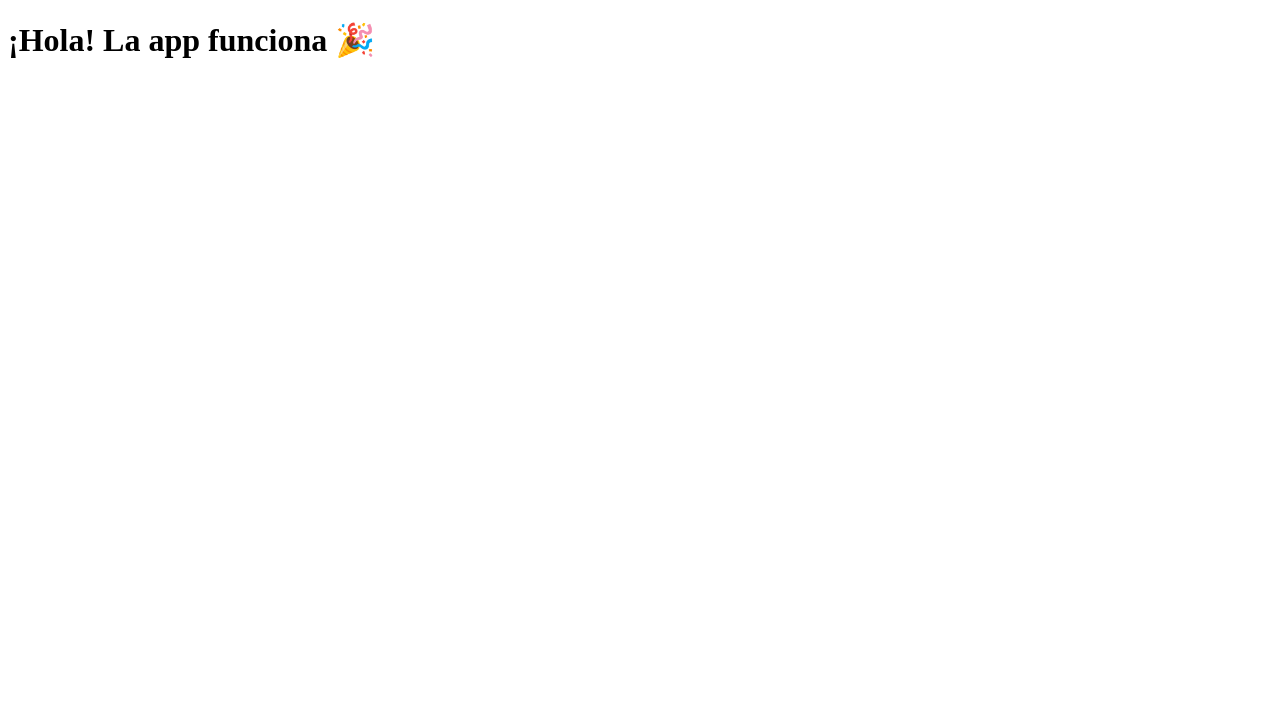
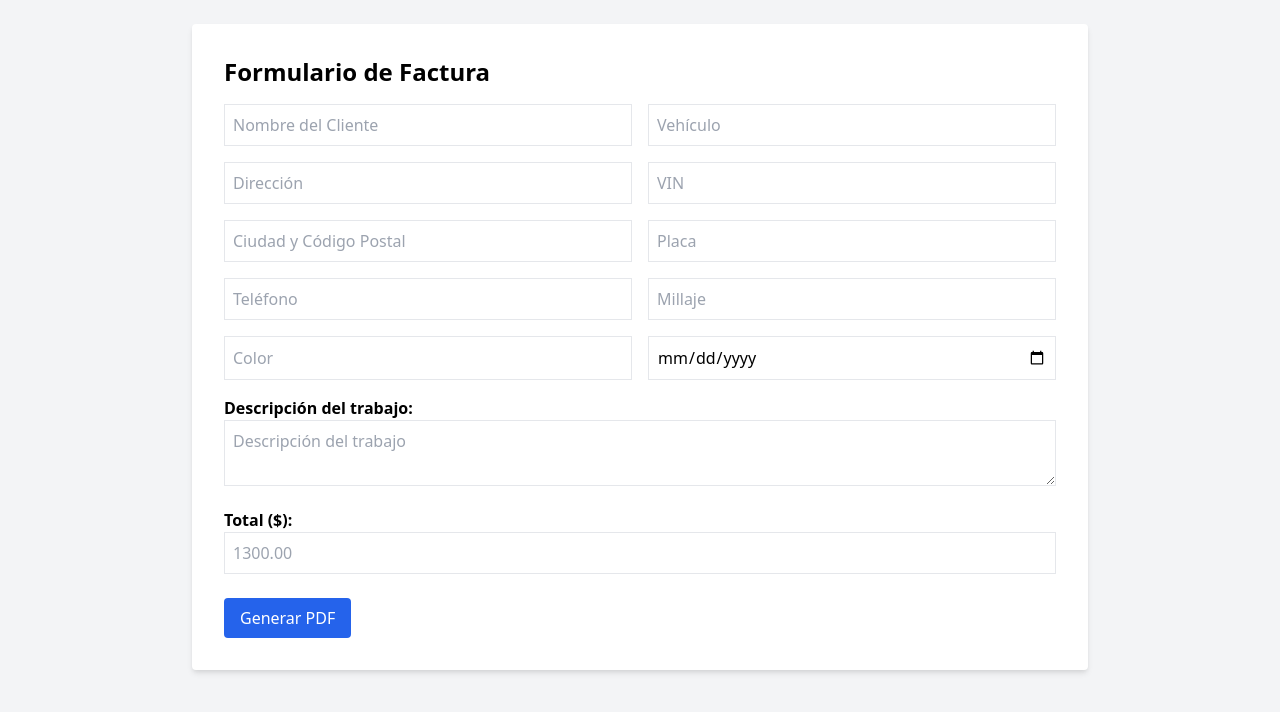
Before and after one commit to Carlosjfranco/invoice-charlie, a Flask app: page / in a window 1280 px wide. Shown: the top 712 px of the page. Run offline with Flask 3, Linux system fonts and the light colour scheme.

Commit message:
Update index.html

```diff
--- a/templates/index.html
+++ b/templates/index.html
@@ -1,10 +1,39 @@
 <!DOCTYPE html>
-<html lang="en">
+<html lang="es">
 <head>
 <meta charset="UTF-8" />
-<title>Test Invoice App</title>
+<title>Factura Charlie Auto Paint</title>
+<script defer src="/static/script.js"></script>
+<link href="https://cdn.jsdelivr.net/npm/tailwindcss@2.2.19/dist/tailwind.min.css" rel="stylesheet">
 </head>
-<body>
-<h1>¡Hola! La app funciona 🎉</h1>
+<body class="bg-gray-100 p-6">
+<div class="max-w-4xl mx-auto bg-white p-8 shadow-md rounded">
+<h1 class="text-2xl font-bold mb-4">Formulario de Factura</h1>
+<form id="invoiceForm">
+<div class="grid grid-cols-2 gap-4">
+<input class="border p-2" name="name" placeholder="Nombre del Cliente">
+<input class="border p-2" name="vehicle" placeholder="Vehículo">
+<input class="border p-2" name="address" placeholder="Dirección">
+<input class="border p-2" name="vin" placeholder="VIN">
+<input class="border p-2" name="cityzip" placeholder="Ciudad y Código Postal">
+<input class="border p-2" name="lic" placeholder="Placa">
+<input class="border p-2" name="phone" placeholder="Teléfono">
+<input class="border p-2" name="mileage" placeholder="Millaje">
+<input class="border p-2" name="color" placeholder="Color">
+<input class="border p-2" name="date" type="date" value="">
+</div>
+<div class="mt-4">
+<label class="block font-semibold">Descripción del trabajo:</label>
+<textarea class="border p-2 w-full" name="description" placeholder="Descripción del trabajo"></textarea>
+</div>
+<div class="mt-4">
+<label class="block font-semibold">Total ($):</label>
+<input class="border p-2 w-full" name="total" placeholder="1300.00">
+</div>
+<div class="mt-6">
+<button type="submit" class="bg-blue-600 text-white px-4 py-2 rounded hover:bg-blue-700">Generar PDF</button>
+</div>
+</form>
+</div>
 </body>
 </html>
```
